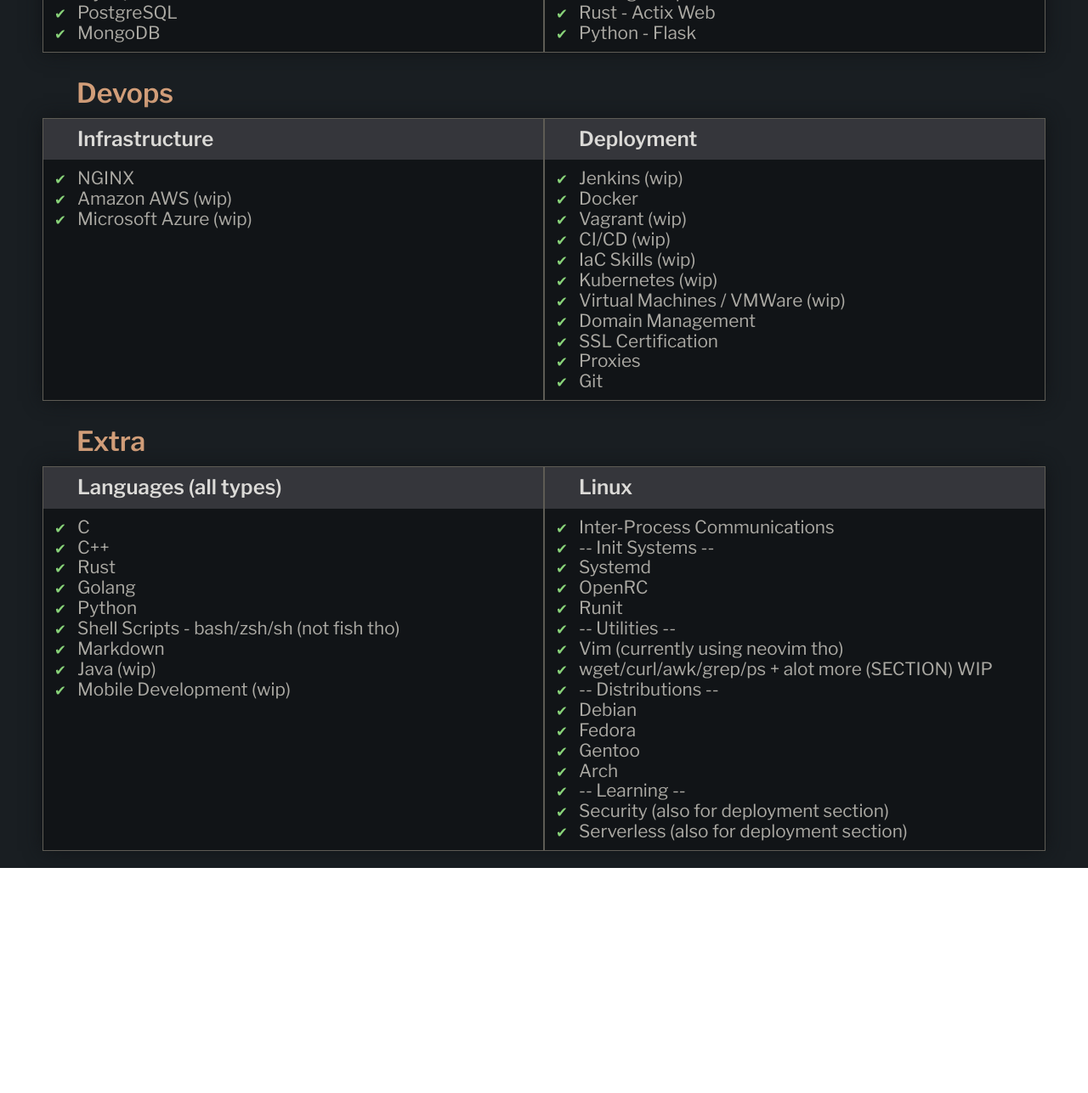
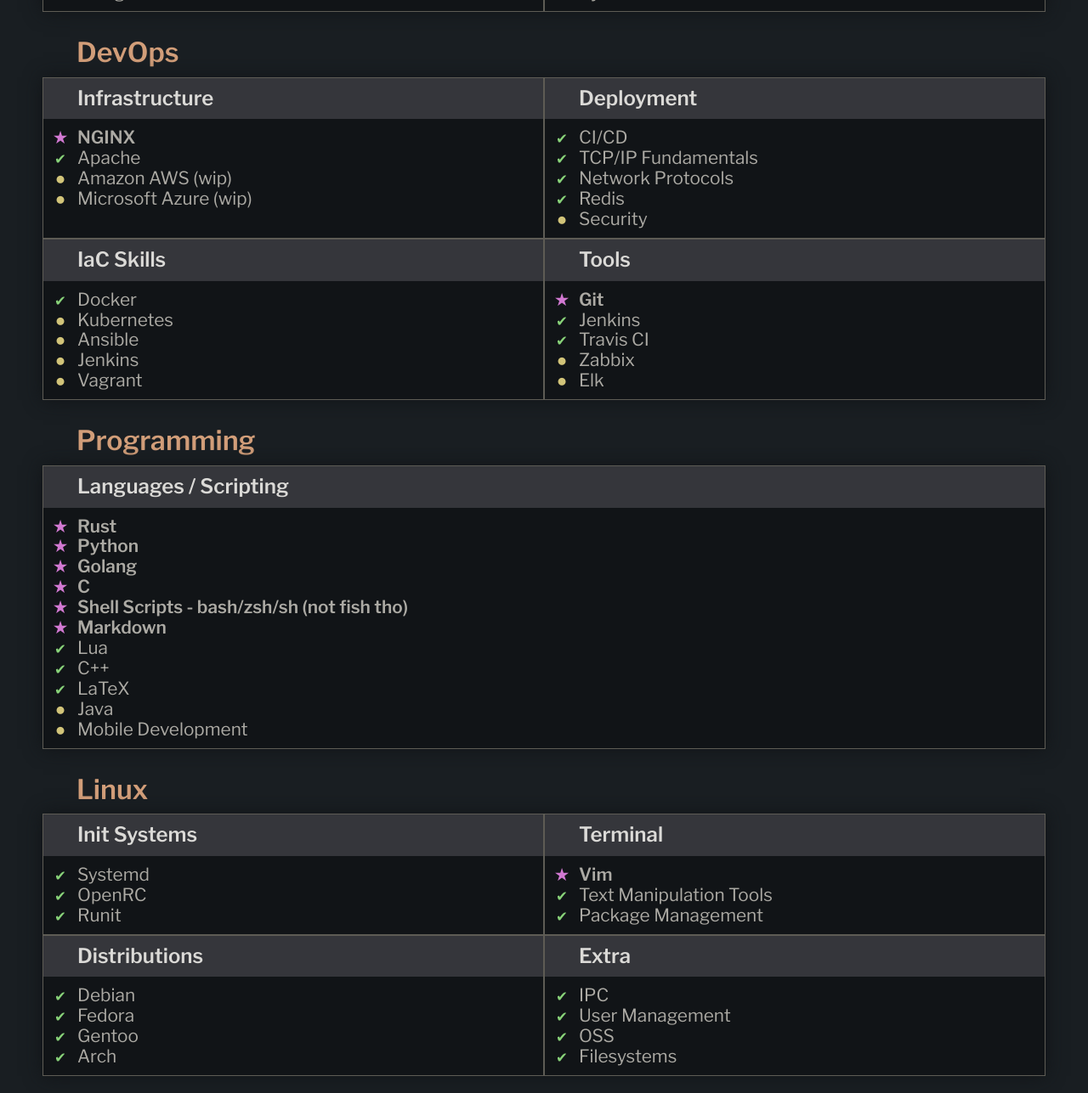
Before and after one commit to amazingefren/amazingefren.com, a Gatsby site: page / in a window 1280 px wide. Shown: the part 1721-3008 px from the top of the page at 85% size. Before the commit the page ends 2743 px from the top, so only its background shows below. Built offline with nearby package versions, Linux system fonts and the light colour scheme; Gatsby itself is replaced by a stand-in of ours; a web font is replaced by a local one.

Commit message:
updated skills section

```diff
--- a/src/components/Skills.tsx
+++ b/src/components/Skills.tsx
@@ -24,10 +24,11 @@ const Skills: React.FC = () => {
               <h3>Frameworks</h3>
               <ul>
                 <li className="skills-list-like">React</li>
-                <li className="skills-list-like">Gatsby.js</li>
+                <li className="skills-list-like">GatsbyJS</li>
                 <li className="skills-list-good">Next.js</li>
                 <li className="skills-list-good">jQuery</li>
                 <li className="skills-list-learning">Vue.js</li>
+                <li className="skills-list-learning">AngularJS</li>
               </ul>
             </li>
           </ul>
@@ -40,20 +41,17 @@ const Skills: React.FC = () => {
             <li className="skills-section-list-parent">
               <h3>Node.js</h3>
               <ul>
-                <li className="skills-list-good">Node.js</li>
-                <li className="skills-list-good">Express</li>
-                <li className="skills-list-good">Fastify</li>
-                <li className="skills-list-good">Koa</li>
-                <li className="skills-list-good">NestJS</li>
-                <li className="skills-list-good">Authentication</li>
+                <li className="skills-list-like">Express</li>
+                <li className="skills-list-like">Fastify</li>
+                <li className="skills-list-like">Koa</li>
+                <li className="skills-list-like">NestJS</li>
               </ul>
             </li>
             {/* SUB: Design */}
             <li className="skills-section-list-parent">
               <h3>Design Patterns</h3>
               <ul>
-                <li className="skills-list-good">REST</li>
-                <li className="skills-list-good">CRUD</li>
+                <li className="skills-list-good">REST / CRUD</li>
                 <li className="skills-list-good">GraphQL</li>
                 <li className="skills-list-good">User Authentication</li>
                 <li className="skills-list-good">Session Management</li>
@@ -63,8 +61,8 @@ const Skills: React.FC = () => {
             <li className="skills-section-list-parent">
               <h3>Database</h3>
               <ul>
+                <li className="skills-list-like">PostgreSQL</li>
                 <li className="skills-list-good">MySQL</li>
-                <li className="skills-list-good">PostgreSQL</li>
                 <li className="skills-list-good">MongoDB</li>
               </ul>
             </li>
@@ -72,8 +70,8 @@ const Skills: React.FC = () => {
             <li className="skills-section-list-parent">
               <h3>Extra</h3>
               <ul>
-                <li className="skills-list-good">Golang - http</li>
-                <li className="skills-list-good">Rust - Actix Web</li>
+                <li className="skills-list-like">Rust - Actix Web</li>
+                <li className="skills-list-like">Golang - http</li>
                 <li className="skills-list-good">Python - Flask</li>
               </ul>
             </li>
@@ -81,32 +79,49 @@ const Skills: React.FC = () => {
         </div>
         {/* SECTION: Devops */}
         <div className="skills-section">
-          <h2>Devops</h2>
+          <h2>DevOps</h2>
           <ul className="skills-section-list">
             {/* SUB: Infrastructure */}
             <li className="skills-section-list-parent">
               <h3>Infrastructure</h3>
               <ul>
-                <li className="skills-list-good">NGINX</li>
-                <li className="skills-list-good">Amazon AWS (wip)</li>
-                <li className="skills-list-good">Microsoft Azure (wip)</li>
+                <li className="skills-list-like">NGINX</li>
+                <li className="skills-list-good">Apache</li>
+                <li className="skills-list-learning">Amazon AWS (wip)</li>
+                <li className="skills-list-learning">Microsoft Azure (wip)</li>
               </ul>
             </li>
             {/* SUB: Automation / Virtualization */}
             <li className="skills-section-list-parent">
               <h3>Deployment</h3>
               <ul>
-                <li className="skills-list-good">Jenkins (wip)</li>
+                <li className="skills-list-good">CI/CD</li>
+                <li className="skills-list-good">TCP/IP Fundamentals</li>
+                <li className="skills-list-good">Network Protocols</li>
+                <li className="skills-list-good">Redis</li>
+                <li className="skills-list-learning">Security</li>
+              </ul>
+            </li>
+            {/* SUB: Automation / Virtualization */}
+            <li className="skills-section-list-parent">
+              <h3>IaC Skills</h3>
+              <ul>
                 <li className="skills-list-good">Docker</li>
-                <li className="skills-list-good">Vagrant (wip)</li>
-                <li className="skills-list-good">CI/CD (wip)</li>
-                <li className="skills-list-good">IaC Skills (wip)</li>
-                <li className="skills-list-good">Kubernetes (wip)</li>
-                <li className="skills-list-good">Virtual Machines / VMWare (wip)</li>
-                <li className="skills-list-good">Domain Management</li>
-                <li className="skills-list-good">SSL Certification</li>
-                <li className="skills-list-good">Proxies</li>
-                <li className="skills-list-good">Git</li>
+                <li className="skills-list-learning">Kubernetes</li>
+                <li className="skills-list-learning">Ansible</li>
+                <li className="skills-list-learning">Jenkins</li>
+                <li className="skills-list-learning">Vagrant</li>
+              </ul>
+            </li>
+            {/* SUB: Automation / Virtualization */}
+            <li className="skills-section-list-parent">
+              <h3>Tools</h3>
+              <ul>
+                <li className="skills-list-like">Git</li>
+                <li className="skills-list-good">Jenkins</li>
+                <li className="skills-list-good">Travis CI</li>
+                <li className="skills-list-learning">Zabbix</li>
+                <li className="skills-list-learning">Elk</li>
               </ul>
             </li>
             {/* SUB: Extra */}
@@ -114,52 +129,76 @@ const Skills: React.FC = () => {
         </div>
         {/* SECTION: */}
         <div className="skills-section">
-          <h2>Extra</h2>
+          <h2>Programming</h2>
           <ul className="skills-section-list">
             {/* SUB: Extra */}
             <li className="skills-section-list-parent">
-              <h3>Languages (all types)</h3>
+              <h3>Languages / Scripting</h3>
               <ul>
-                <li className="skills-list-good">C</li>
+                <li className="skills-list-like">Rust</li>
+                <li className="skills-list-like">Python</li>
+                <li className="skills-list-like">Golang</li>
+                <li className="skills-list-like">C</li>
+                <li className="skills-list-like">Shell Scripts - bash/zsh/sh (not fish tho)</li>
+                <li className="skills-list-like">Markdown</li>
+                <li className="skills-list-good">Lua</li>
                 <li className="skills-list-good">C++</li>
-                <li className="skills-list-good">Rust</li>
-                <li className="skills-list-good">Golang</li>
-                <li className="skills-list-good">Python</li>
-                <li className="skills-list-good">Shell Scripts - bash/zsh/sh (not fish tho)</li>
-                <li className="skills-list-good">Markdown</li>
-                <li className="skills-list-good">Java (wip)</li>
-                <li className="skills-list-good">Mobile Development (wip)</li>
-              </ul>
-            </li>
-            {/* SUB: Extra */}
-            <li className="skills-section-list-parent">
-              <h3>Linux</h3>
-              <ul>
-                <li className="skills-list-good">Inter-Process Communications</li>
-                <li className="skills-list-good">-- Init Systems --</li>
-                <li className="skills-list-good">Systemd</li>
-                <li className="skills-list-good">OpenRC</li>
-                <li className="skills-list-good">Runit</li>
-                <li className="skills-list-good">-- Utilities --</li>
-                <li className="skills-list-good">Vim (currently using neovim tho)</li>
-                <li className="skills-list-good">wget/curl/awk/grep/ps + alot more (SECTION) WIP</li>
-                <li className="skills-list-good">-- Distributions --</li>
-                <li className="skills-list-good">Debian</li>
-                <li className="skills-list-good">Fedora</li>
-                <li className="skills-list-good">Gentoo</li>
-                <li className="skills-list-good">Arch</li>
-                <li className="skills-list-good">-- Learning --</li>
-                <li className="skills-list-good">Security (also for deployment section)</li>
-                <li className="skills-list-good">Serverless (also for deployment section)</li>
+                <li className="skills-list-good">LaTeX</li>
+                <li className="skills-list-learning">Java</li>
+                <li className="skills-list-learning">Mobile Development</li>
               </ul>
             </li>
             {/* SUB: Extra */}
             {/* SUB: Extra */}
             {/* SUB: Extra */}
             {/* SUB: Extra */}
+            {/* SUB: Extra */}
           </ul>
         </div>
-        {/* SECTION: */}
+        {/* SECTION: Linux*/}
+        <div className="skills-section">
+          <h2>Linux</h2>
+          <ul className="skills-section-list">
+            {/* SUB: Extra */}
+            <li className="skills-section-list-parent">
+              <h3>Init Systems</h3>
+              <ul>
+                <li className="skills-list-good">Systemd</li>
+                <li className="skills-list-good">OpenRC</li>
+                <li className="skills-list-good">Runit</li>
+              </ul>
+            </li>
+            {/* SUB: Extra */}
+            <li className="skills-section-list-parent">
+              <h3>Terminal</h3>
+              <ul>
+                <li className="skills-list-like">Vim</li>
+                <li className="skills-list-good">Text Manipulation Tools </li>
+                <li className="skills-list-good">Package Management</li>
+              </ul>
+            </li>
+            {/* SUB: Extra */}
+            <li className="skills-section-list-parent">
+              <h3>Distributions</h3>
+              <ul>
+                <li className="skills-list-good">Debian</li>
+                <li className="skills-list-good">Fedora</li>
+                <li className="skills-list-good">Gentoo</li>
+                <li className="skills-list-good">Arch</li>
+              </ul>
+            </li>
+            {/* SUB: Extra */}
+            <li className="skills-section-list-parent">
+              <h3>Extra</h3>
+              <ul>
+                <li className="skills-list-good">IPC</li>
+                <li className="skills-list-good">User Management</li>
+                <li className="skills-list-good">OSS</li>
+                <li className="skills-list-good">Filesystems</li>
+              </ul>
+            </li>
+          </ul>
+        </div>
       </div>
     </div>
   );
```
